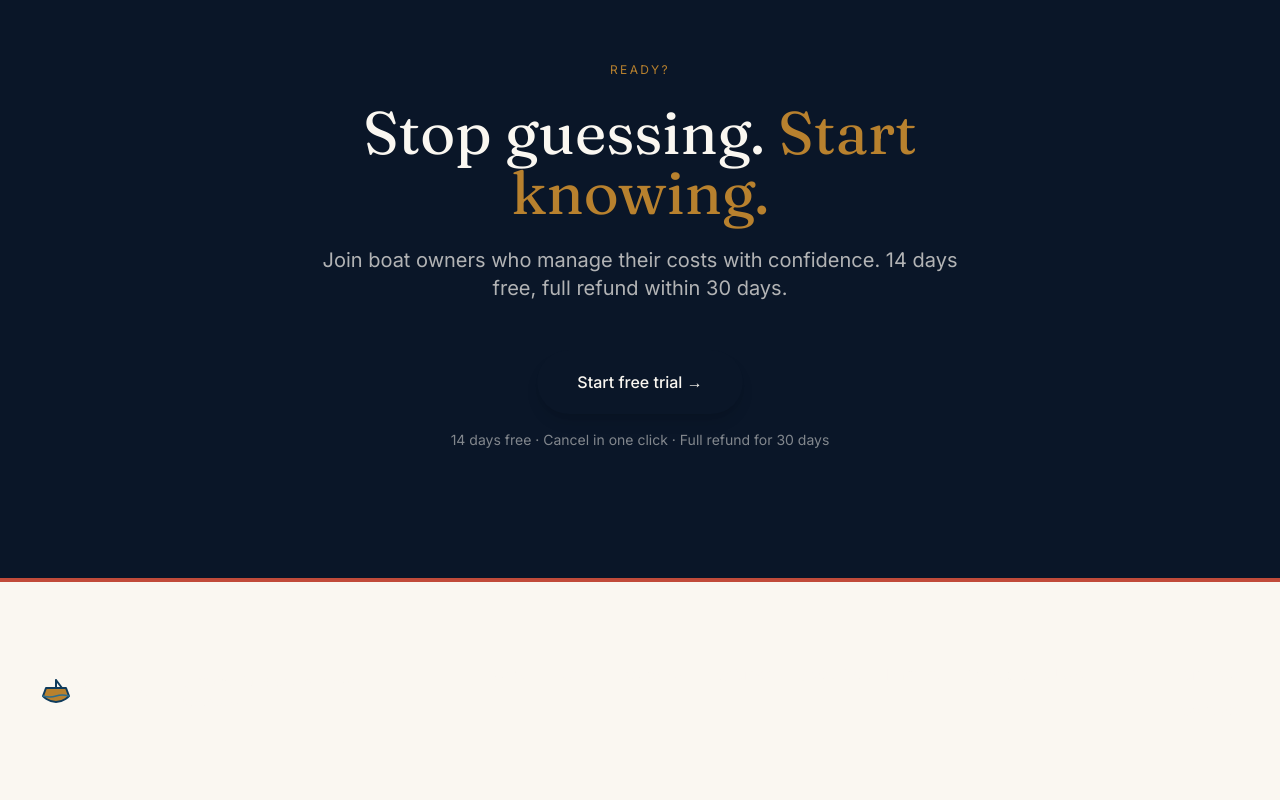
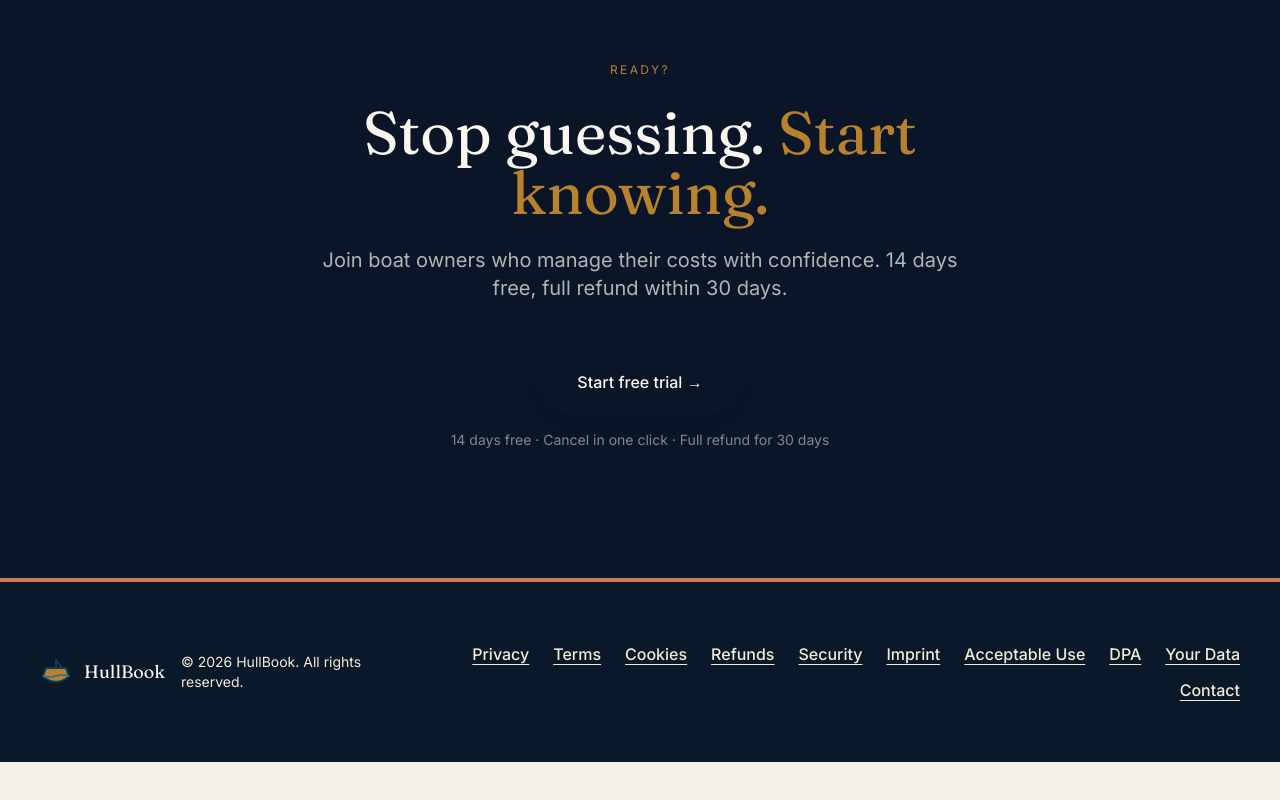
Before and after one commit to jelhadouti-sketch/hullbook, a Next.js app: page /en in a window 1280 px wide. Shown: the part 6230-7030 px from the top of the page. After the commit the page ends 6992 px from the top, so only its background shows below. Built offline with nearby package versions, Linux system fonts and the light colour scheme; no server answers.

Commit message:
Force footer visibility with inline styles (override conflicting CSS)

```diff
--- a/app/[locale]/(marketing)/page.tsx
+++ b/app/[locale]/(marketing)/page.tsx
@@ -305,7 +305,7 @@ export default async function HomePage({
       </section>
 
       {/* ========== FOOTER ========== */}
-      <footer className="bg-ink-deep text-paper-cream py-20 border-t-4 border-coral">
+      <footer style={{backgroundColor:"#0a1929",color:"#f4ead5",padding:"60px 0",borderTop:"4px solid #c97d5d"}}>
         <div className="max-w-7xl mx-auto px-6 md:px-10 flex flex-col md:flex-row justify-between items-center gap-4">
           <div className="flex items-center gap-3">
             <LogoMark className="w-8 h-8" />
@@ -313,16 +313,16 @@ export default async function HomePage({
           </div>
           <p className="text-sm">{dict.footer.copyright}</p>
           <div className="flex flex-wrap justify-center md:justify-end gap-x-6 gap-y-3 text-base font-medium">
-            <a href={`/${locale}/privacy`} className="text-paper-cream hover:text-coral transition underline underline-offset-4">{dict.footer.privacy}</a>
-            <a href={`/${locale}/terms`} className="text-paper-cream hover:text-coral transition underline underline-offset-4">{dict.footer.terms}</a>
-            <a href={`/${locale}/cookies`} className="text-paper-cream hover:text-coral transition underline underline-offset-4">Cookies</a>
-            <a href={`/${locale}/refund`} className="text-paper-cream hover:text-coral transition underline underline-offset-4">Refunds</a>
-            <a href={`/${locale}/security`} className="text-paper-cream hover:text-coral transition underline underline-offset-4">Security</a>
-            <a href={`/${locale}/imprint`} className="text-paper-cream hover:text-coral transition underline underline-offset-4">Imprint</a>
-            <a href={`/${locale}/acceptable-use`} className="text-paper-cream hover:text-coral transition underline underline-offset-4">Acceptable Use</a>
-            <a href={`/${locale}/dpa`} className="text-paper-cream hover:text-coral transition underline underline-offset-4">DPA</a>
-            <a href={`/${locale}/data-request`} className="text-paper-cream hover:text-coral transition underline underline-offset-4">Your Data</a>
-            <a href="mailto:hello@hullbook.com" className="text-paper-cream hover:text-coral transition underline underline-offset-4">{dict.footer.contact}</a>
+            <a href={`/${locale}/privacy`} style={{color:"#f4ead5",textDecoration:"underline",textUnderlineOffset:"4px",fontWeight:500}}>{dict.footer.privacy}</a>
+            <a href={`/${locale}/terms`} style={{color:"#f4ead5",textDecoration:"underline",textUnderlineOffset:"4px",fontWeight:500}}>{dict.footer.terms}</a>
+            <a href={`/${locale}/cookies`} style={{color:"#f4ead5",textDecoration:"underline",textUnderlineOffset:"4px",fontWeight:500}}>Cookies</a>
+            <a href={`/${locale}/refund`} style={{color:"#f4ead5",textDecoration:"underline",textUnderlineOffset:"4px",fontWeight:500}}>Refunds</a>
+            <a href={`/${locale}/security`} style={{color:"#f4ead5",textDecoration:"underline",textUnderlineOffset:"4px",fontWeight:500}}>Security</a>
+            <a href={`/${locale}/imprint`} style={{color:"#f4ead5",textDecoration:"underline",textUnderlineOffset:"4px",fontWeight:500}}>Imprint</a>
+            <a href={`/${locale}/acceptable-use`} style={{color:"#f4ead5",textDecoration:"underline",textUnderlineOffset:"4px",fontWeight:500}}>Acceptable Use</a>
+            <a href={`/${locale}/dpa`} style={{color:"#f4ead5",textDecoration:"underline",textUnderlineOffset:"4px",fontWeight:500}}>DPA</a>
+            <a href={`/${locale}/data-request`} style={{color:"#f4ead5",textDecoration:"underline",textUnderlineOffset:"4px",fontWeight:500}}>Your Data</a>
+            <a href="mailto:hello@hullbook.com" style={{color:"#f4ead5",textDecoration:"underline",textUnderlineOffset:"4px",fontWeight:500}}>{dict.footer.contact}</a>
           </div>
         </div>
       </footer>
```
